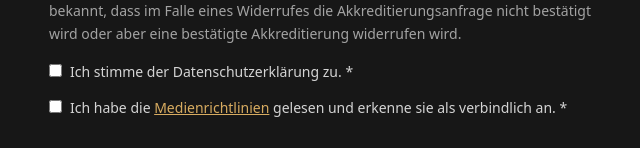
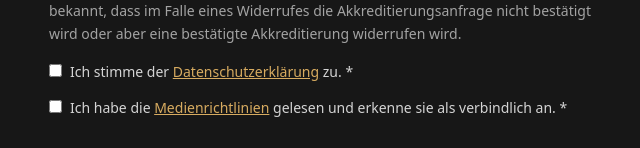
Before and after one commit to TSC-Rot-Gold-Casino-Nurnberg-e-V/dm-formationen, a Next.js app: page /presse/akkreditierung in a window 1280 px wide. Shown: the part 3811-3959 px from the top of the page, without its empty margins (319-959 px from the left). Built offline with nearby package versions, Linux system fonts and the light colour scheme.

Commit message:
feat: update privacy policy agreement with clickable link

```diff
--- a/components/AccreditationForm.tsx
+++ b/components/AccreditationForm.tsx
@@ -290,7 +290,18 @@ export function AccreditationForm() {
               required
               className="accent-primary-500 mt-0.5"
             />
-            <span>Ich stimme der Datenschutzerklärung zu. *</span>
+            <span>
+              Ich stimme der{" "}
+              <a
+                href="https://www.rot-gold-casino.de/datenschutzerklaerung"
+                target="_blank"
+                rel="noopener noreferrer"
+                className="text-primary-400 underline hover:text-primary-300 transition-colors"
+              >
+                Datenschutzerklärung
+              </a>{" "}
+              zu. *
+            </span>
           </label>
 
           <label className="flex items-start gap-2 cursor-pointer text-sm text-base-300">
```
